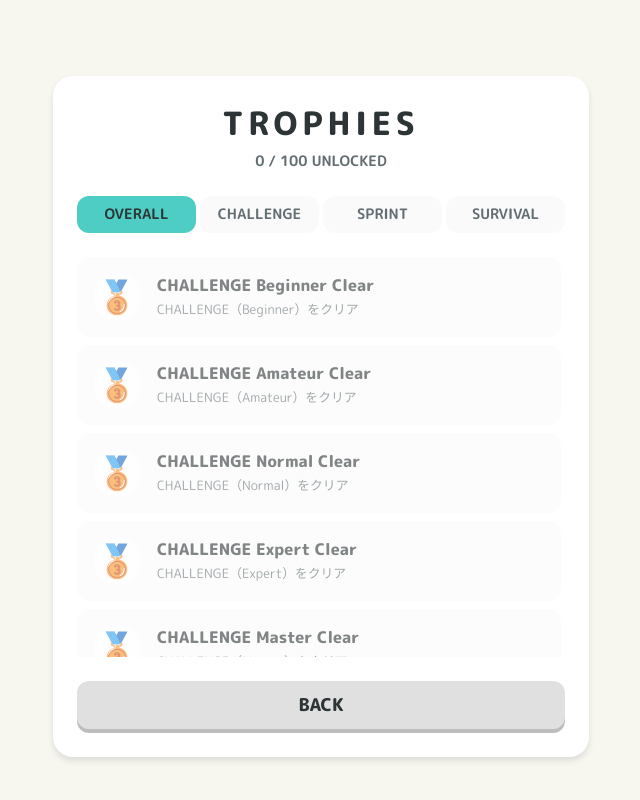
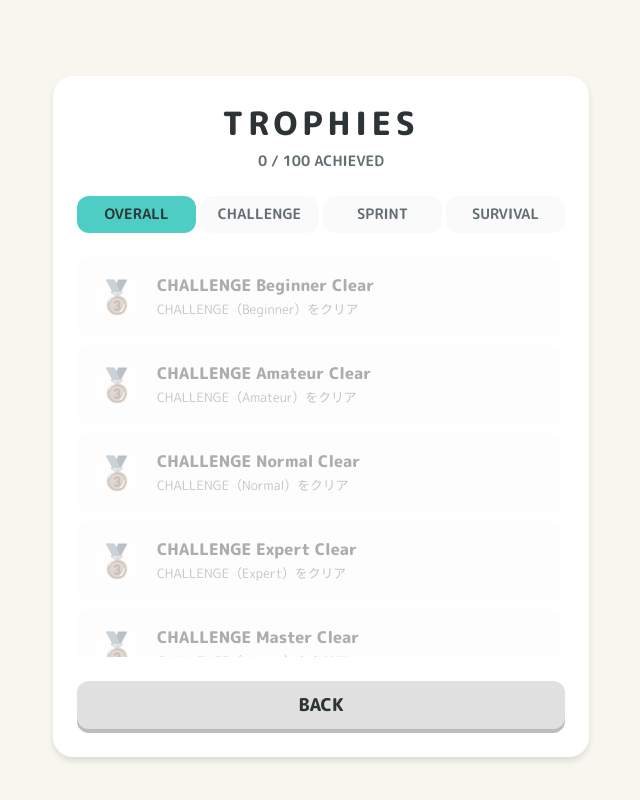
Before and after one commit to daisdice/menchin, a React (Vite) app: page /#/trophies in a window 1280 px wide. Shown: the top 800 px of the page, without its empty margins (319-959 px from the left). Built offline with nearby package versions, Linux system fonts and the light colour scheme.

Commit message:
refactor(ui): improve TrophyScreen display and terminology

```diff
--- a/src/components/Screens/TrophyScreen.module.css
+++ b/src/components/Screens/TrophyScreen.module.css
@@ -113,30 +113,32 @@
 }
 
 .trophyCard.locked {
-    opacity: 0.6;
+    opacity: 0.4;
     background-color: rgba(0, 0, 0, 0.02);
     border-color: var(--color-border);
+    filter: grayscale(0.8);
 }
 
 /* Tier Styles */
 .tierBronze {
     border-color: #CD7F32;
-    background-color: rgba(205, 127, 50, 0.05);
+    background: linear-gradient(135deg, rgba(205, 127, 50, 0.15) 0%, rgba(205, 127, 50, 0.05) 100%);
 }
 
 .tierSilver {
     border-color: #C0C0C0;
-    background-color: rgba(192, 192, 192, 0.05);
+    background: linear-gradient(135deg, rgba(192, 192, 192, 0.15) 0%, rgba(192, 192, 192, 0.05) 100%);
 }
 
 .tierGold {
     border-color: #FFD700;
-    background-color: rgba(255, 215, 0, 0.05);
+    background: linear-gradient(135deg, rgba(255, 215, 0, 0.15) 0%, rgba(255, 215, 0, 0.05) 100%);
 }
 
 .tierPlatinum {
     border-color: #E5E4E2;
-    background-color: rgba(229, 228, 226, 0.05);
+    background: linear-gradient(135deg, rgba(229, 228, 226, 0.25) 0%, rgba(229, 228, 226, 0.1) 100%);
+    box-shadow: 0 4px 12px rgba(229, 228, 226, 0.3);
 }
 
 .trophyIcon {
--- a/src/components/Screens/TrophyScreen.tsx
+++ b/src/components/Screens/TrophyScreen.tsx
@@ -18,6 +18,8 @@ export const TrophyScreen: React.FC = () => {
             year: 'numeric',
             month: '2-digit',
             day: '2-digit',
+            hour: '2-digit',
+            minute: '2-digit'
         });
     };
 
@@ -42,7 +44,7 @@ export const TrophyScreen: React.FC = () => {
                 <div className={styles.header}>
                     <h1 className={styles.title}>TROPHIES</h1>
                     <div className={styles.subtitle}>
-                        {unlockedTrophies.length} / {TROPHIES.length} UNLOCKED
+                        {unlockedTrophies.length} / {TROPHIES.length} ACHIEVED
                     </div>
                 </div>
 
@@ -99,7 +101,7 @@ export const TrophyScreen: React.FC = () => {
                                     </p>
                                     {isUnlocked && unlockDate && (
                                         <span className={styles.unlockDate}>
-                                            UNLOCKED: {formatDate(unlockDate)}
+                                            ACHIEVED: {formatDate(unlockDate)}
                                         </span>
                                     )}
                                 </div>
```
